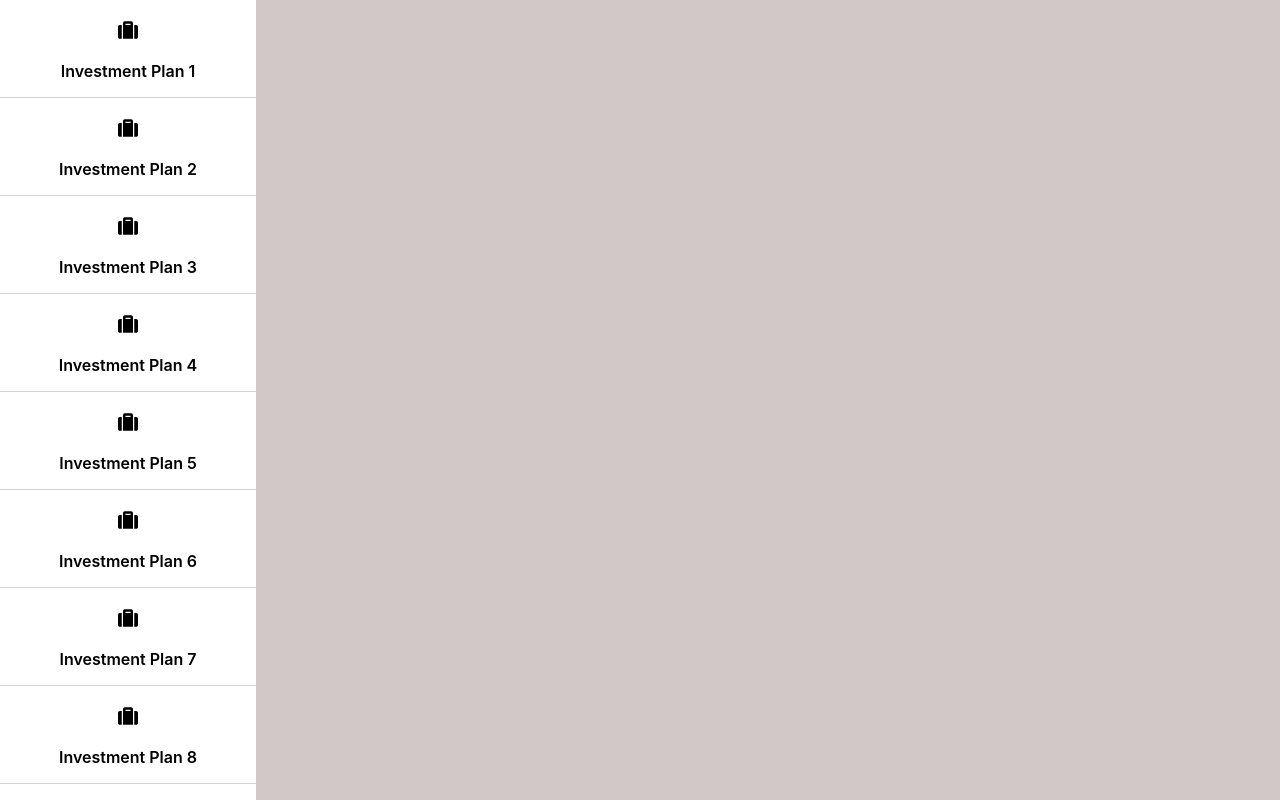
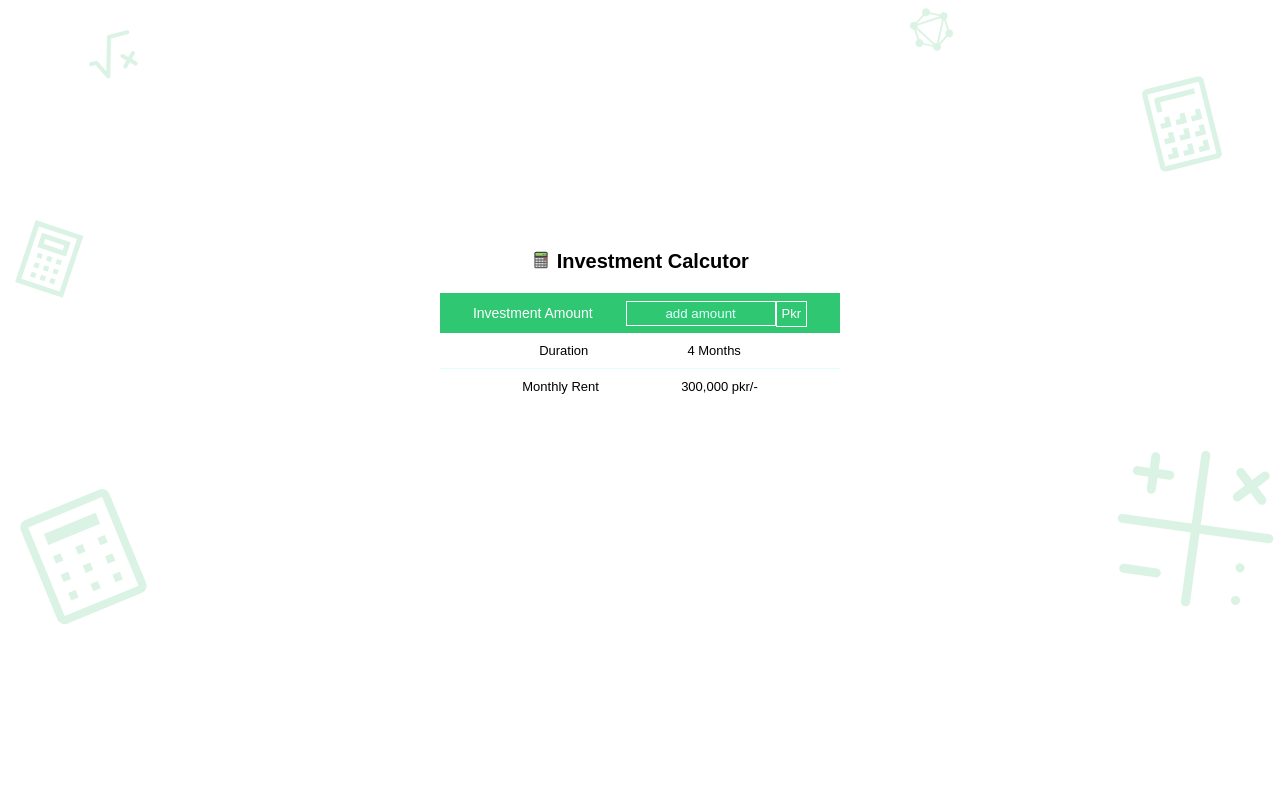
Before and after one commit to Zaibi727/button-card, a React (Create React App) app: page / in a window 1280 px wide. Built offline with nearby package versions, Linux system fonts and the light colour scheme.

Commit message:
fourteen june

```diff
--- a/src/App.js
+++ b/src/App.js
@@ -1,11 +1,12 @@
 import React from 'react';
-import JunetenContainer from './Components/JuneTen/JunetenContainer';
+//import JunetenContainer from './Components/JuneTen/JunetenContainer';
+import  FourTeenJuneContainer from './Components/fourteenJune/FourTeenJuneContainer';
 
 
 function App() {
   return (
     <div className="App">
-      <JunetenContainer />
+      <FourTeenJuneContainer />
     </div>
   );
 }
--- /dev/null
+++ b/src/Components/fourteenJune/CalcuCard.jsx
@@ -0,0 +1,29 @@
+import React from 'react';
+import styles from './fourteenJune.module.css';
+import { FcCalculator } from "react-icons/fc";
+import CalcuInput from './CalcuInput';
+
+
+export default function CalcuCard() {
+    return (
+        <div className={styles.calcucardWrapper}>
+            <p className={styles.statement}><span><FcCalculator className={styles.calc} /></span> Investment Calcutor</p>
+            <section className={styles.calcucard}>
+                <div className={styles.calcuHeader}>
+                    <p>Investment Amount</p>
+                    <div><CalcuInput /></div>
+                </div>
+                <div className={styles.cardBottom}>
+                    <div className={styles.cardBottomDiv1}>
+                        <p>Duration</p>
+                        <p>4 Months</p>
+                    </div>
+                    <div className={styles.cardBottomDiv2}>
+                        <p>Monthly Rent</p>
+                        <p>300,000 pkr/-</p>
+                    </div>
+                </div>
+            </section>
+        </div>
+    )
+}
--- /dev/null
+++ b/src/Components/fourteenJune/CalcuInput.jsx
@@ -0,0 +1,26 @@
+import React,{useState} from 'react';
+import styles from './fourteenJune.module.css';
+
+export default function CalcuInput() {
+   const [input, setInput] = useState('');
+
+   const handleChange= e => {
+       setInput(e.target.value);
+   }
+
+    return (
+        <div>
+            <form>
+                <input
+                    type="text"
+                    name="text"
+                    placeholder="add amount"
+                    value={input}
+                    onChange={handleChange}
+                    className={styles.input}
+                />
+                <span className={styles.pkr}>Pkr</span>
+            </form>
+        </div>
+    )
+}
--- /dev/null
+++ b/src/Components/fourteenJune/FourTeenJuneContainer.jsx
@@ -0,0 +1,16 @@
+import React from 'react';
+import CalcuCard from './CalcuCard';
+//import CalcuInput from './CalcuInput';
+import styles from './fourteenJune.module.css';
+
+export default function FourTeenJuneContainer() {
+    return (
+        <div className={styles.cardContainer}  style={{
+            backgroundImage: "url('/images/backofcalcu.svg')",
+            backgroundSize: "contain",
+            backgroundRepeat: "no-repeat",
+        }}>
+           <CalcuCard/>
+        </div>
+    )
+}
--- /dev/null
+++ b/src/Components/fourteenJune/fourteenJune.module.css
@@ -0,0 +1,79 @@
+*{
+    margin: 0px;
+    padding: 0px;
+    box-sizing: border-box;
+    font-family: sans-serif !important;
+}
+.cardContainer{
+    width: 100%;
+    height: 100vh;
+    display: flex;
+    justify-content: center;
+    align-items: center;
+}
+.calcucardWrapper{
+    margin: 0 auto;
+    width: 400px;
+    height: 300px;
+}
+.statement{
+    font-weight: 550;
+    font-size: 20px;
+}
+.calc{
+    margin-bottom: -2px;
+}
+.calcucard{
+    width: 400px;
+    height: 300px;
+    margin: 20px auto;
+}
+.calcuHeader{
+    background-color:#2fc772;
+    color: white;
+    display: flex;
+    justify-content: space-evenly;
+    align-items: center;
+    height: 40px;
+}
+.calcuHeader p{
+    font-size: 14px;
+}
+.cardBottom{
+   background-color: white;
+}
+.cardBottomDiv1{
+    display: flex;
+    justify-content: space-evenly;
+    border-bottom: 1px solid lightcyan;
+    padding: 10px 0px;
+    font-size: 13px;
+    font-weight: 500;
+}
+.cardBottomDiv2{
+    display: flex;
+    justify-content: space-evenly;
+    padding: 10px 0px;
+    font-size: 13px;
+    font-weight: 500;
+}
+.input{
+    border: 1px solid white;
+    background-color: transparent;
+    padding: 4px 10px;
+    text-align: center;
+    color: white;
+    width: 150px;
+}
+::placeholder{
+    color: lightcyan;
+}
+.pkr{
+    border: 1px solid white ;
+    padding: 4px 5px 5px 5px;
+    font-size: 13px;
+    color: white;
+}
+.input:focus{
+    outline: none;
+}
```
Also changed, not shown: public/images/backofcalcu.svg (added).
